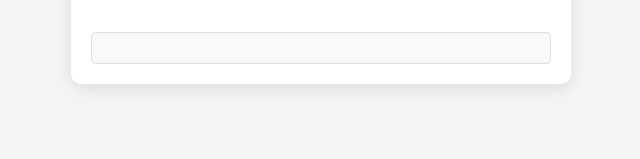
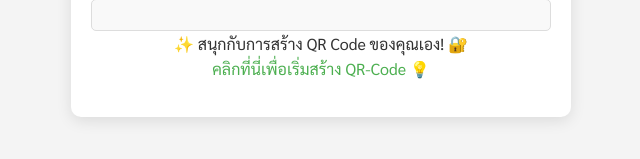
Before and after one commit to jornjud/QrKey2, a plain HTML site: page decoder.html in a window 1280 px wide. Shown: the part 455-614 px from the top of the page, without its empty margins (319-959 px from the left). Drawn offline with Linux system fonts and the light colour scheme.

Commit message:
Update decoder.html

```diff
--- a/decoder.html
+++ b/decoder.html
@@ -45,6 +45,8 @@
 
         <div id="hintMessage"></div> <!-- Display the hint here -->
         <div id="decodedContent"></div>
+        <p>✨ สนุกกับการสร้าง QR Code ของคุณเอง! 🔐<br>
+    <a href="https://jornjud.github.io/QrKey2/" target="_blank" style="color:#4CAF50; text-decoration:none;">คลิกที่นี่เพื่อเริ่มสร้าง QR-Code 💡</a></p>
     </div>
 
     <script src="scripts.js"></script>
```
